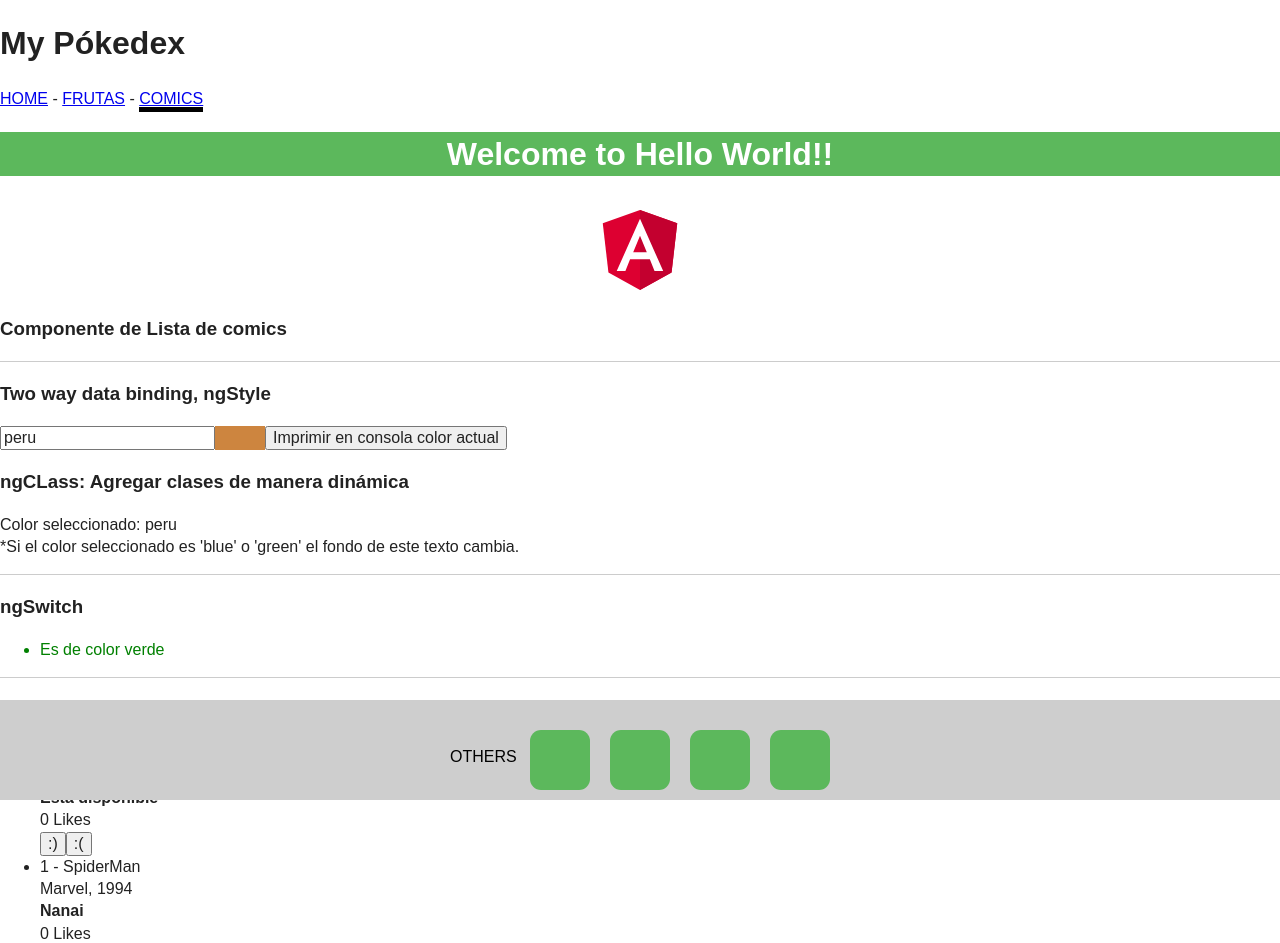
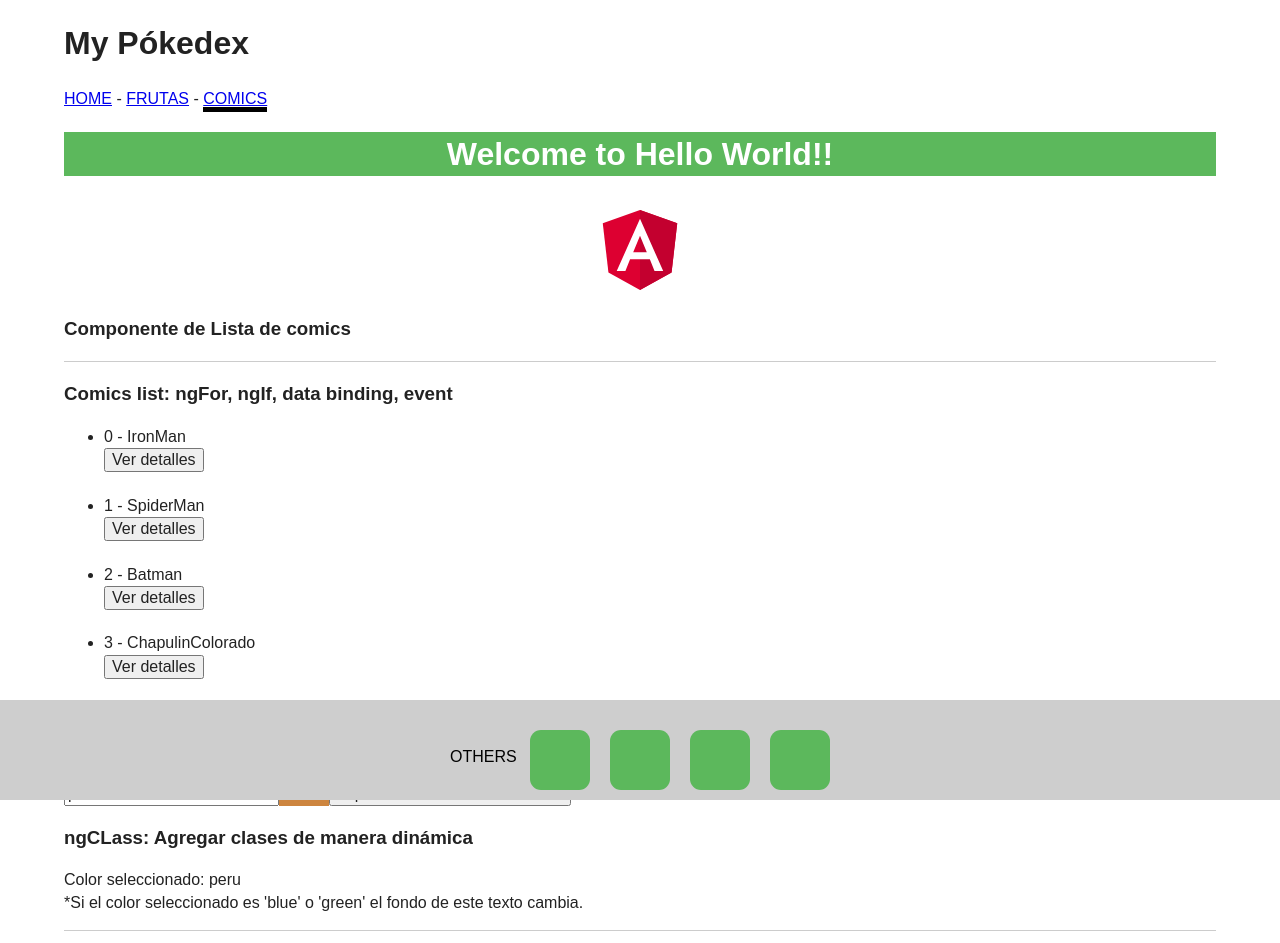
Before and after one commit to dwa-team/pokedex-angular5, an Angular app: page /comics in a window 1280 px wide. Shown: the top 943 px of the page. Built offline with nearby package versions, Linux system fonts and the light colour scheme.

Commit message:
adding url params o comiclist view and http services

```diff
--- a/src/app/app.module.ts
+++ b/src/app/app.module.ts
@@ -2,6 +2,7 @@ import { BrowserModule } from '@angular/platform-browser';
 import { NgModule } from '@angular/core';
 import { FormsModule } from '@angular/forms';
 import { routing, appRoutingProviders } from './app.routing';
+import { HttpModule } from '@angular/http';
 
 import { AppComponent } from './app.component';
 import { FrutasComponent } from './frutas/frutas.component';
@@ -21,7 +22,8 @@ import { HomeComponent } from './home/home.component';
   imports: [
     BrowserModule,
     FormsModule,
-    routing
+    routing,
+    HttpModule
   ],
   providers: [],
   bootstrap: [AppComponent]
--- a/src/app/app.routing.ts
+++ b/src/app/app.routing.ts
@@ -8,6 +8,7 @@ import { HomeComponent } from './home/home.component';
 const appRoutes: Routes = [
     { path:'', component:HomeComponent },
     { path:'comics', component:ComicListComponent },
+    { path:'comics/:ident', component:ComicListComponent },
     { path:'frutas', component:FrutasComponent },
     { path:'home', component:HomeComponent }
     // { path:'**', component:FrutasComponent }
--- a/src/app/comic-list/comic-list.component.html
+++ b/src/app/comic-list/comic-list.component.html
@@ -1,5 +1,34 @@
 
 <h3>{{ titleComicsComponents }}</h3>
+
+<div *ngIf="parametro">
+  <button (click)="volerAtras()">Atrás</button>
+  <p>Parámetro de la url: {{parametro}}</p>
+  <ul>
+      <li>
+        <div>{{parametro}} - {{comics[parametro].nombre}}</div>
+        <div>{{comics[parametro].editorial}}, {{comics[parametro].fechaPublicacion}} </div>
+        <div *ngIf="comics[parametro].isok == true"> <b>Está disponible</b></div>
+        <div *ngIf="comics[parametro].isok == false"> <b>Nanai</b></div>
+        <div>{{comics[parametro].likes}} Likes</div>
+        <button (click)="gestionarLike(parametro, true)">:)</button>
+        <button (click)="gestionarLike(parametro, false)">:(</button>
+        <br>
+      </li>
+    </ul>
+</div>
+
+<div *ngIf="!parametro">
+  <hr>
+  <h3>Comics list: ngFor, ngIf, data binding, event</h3>
+  <ul>
+    <li *ngFor="let comic of comics; let i = index">
+      <div>{{i}} - {{comic.nombre}}</div>
+      <button (click)="verDetalles(i)"> Ver detalles</button>
+      <br>
+      <br>
+    </li>
+  </ul>
 
   <hr>
   <h3>Two way data binding, ngStyle</h3>
@@ -30,22 +59,8 @@
     <li *ngSwitchCase="'blue'" [ngStyle]="{color:myColor}">Es de color azul</li>
     <li *ngSwitchCase="'green'" [ngStyle]="{color:myColor}">Es de color verde</li>
   </ul>
+</div>
 
-
-<hr>
-<h3>Comics list: ngFor, ngIf, data binding, event</h3>
-<ul>
-  <li *ngFor="let comic of comics; let i = index">
-    <div>{{i}} - {{comic.nombre}}</div>
-    <div>{{comic.editorial}}, {{comic.fechaPublicacion}} </div>
-    <div *ngIf="comic.isok == true"> <b>Está disponible</b></div>
-    <div *ngIf="comic.isok == false"> <b>Nanai</b></div>
-    <div>{{comic.likes}} Likes</div>
-    <button (click)="gestionarLike(i, true)">:)</button>
-    <button (click)="gestionarLike(i, false)">:(</button>
-    <br>
-  </li>
-</ul>
 
 <br>
 <br>
--- a/src/app/comic-list/comic-list.component.ts
+++ b/src/app/comic-list/comic-list.component.ts
@@ -14,6 +14,7 @@ export class ComicListComponent implements OnInit {
   public comics:Array<ComicElement>;
   public myColor:string;
   public color_seleccionado:string;
+  public parametro: string;
 
   constructor(
     private _route: ActivatedRoute,
@@ -30,16 +31,9 @@ export class ComicListComponent implements OnInit {
   }
 
   ngOnInit() {
-    // Diferenciando let y var
-    let uno = 1;
-    var dos = 3;
-
-    if(uno === 1) {
-      let uno = 67;
-      // var uno = 67;
-      // console.log("DENTRO DEL IF " +  uno);
-    }
-    // console.log("FUERA DEL IF " + uno);
+    this._route.params.forEach((params:Params) => {
+      this.parametro = params['ident'];
+    });
   }
 
   myEvent(event){
@@ -59,5 +53,12 @@ export class ComicListComponent implements OnInit {
     console.log(this.color_seleccionado);
   }
 
+  verDetalles(_index) {
+    this._router.navigate(['/comics/'+_index]);
+  }
+
+  volerAtras() {
+    this._router.navigate(['/comics']);
+  }
 
 }
--- a/src/app/home/home.component.html
+++ b/src/app/home/home.component.html
@@ -27,6 +27,8 @@
   </li>
 </ul>
 
+<hr>
+<p>*Este componente está comunicandose vía HTTP con la API de JSONPlaceholder (ver consola)</p>
 
 <br>
 <br>
--- a/src/app/home/home.component.ts
+++ b/src/app/home/home.component.ts
@@ -1,12 +1,13 @@
 import { Component, OnInit } from '@angular/core';
 import { Router, ActivatedRoute, Params } from '@angular/router';
 import { RopaService } from '../services/ropa.service'
+import { PeticionService } from '../services/peticion.service'
 
 @Component({
   selector: 'app-home',
   templateUrl: './home.component.html',
   styleUrls: ['./home.component.scss'],
-  providers: [RopaService]
+  providers: [RopaService, PeticionService]
 })
 export class HomeComponent implements OnInit {
 
@@ -19,12 +20,24 @@ export class HomeComponent implements OnInit {
     private _router: Router,
 
     // Services
-    private _ropaService: RopaService
+    private _ropaService: RopaService,
+    private _peticionService: PeticionService
   ){}
 
   ngOnInit() {
+    // Llamando al servicio _ropaService
     this.listado_ropa = this._ropaService.getRopa();
-    console.log (this.listado_ropa);
+
+    // Llamando al servicio _peticionService
+    this._peticionService.getArticulos().subscribe(
+      result => {
+        console.log(result);
+      },
+      error => {
+        var errorMsj = <any>error;
+        console.log(errorMsj);
+      }
+    );
   }
 
   guardarPrenda() {
--- /dev/null
+++ b/src/app/services/peticion.service.ts
@@ -0,0 +1,18 @@
+import { Injectable } from '@angular/core';
+import { Http, Response, Headers } from '@angular/http';
+import 'rxjs/add/operator/map';
+import { Observable } from 'rxjs/Observable';
+
+@Injectable()
+export class PeticionService {
+    public url: string;
+
+    constructor( private _http:Http ){
+        this.url = "https://jsonplaceholder.typicode.com/posts";
+    }
+
+    getArticulos() {
+        return this._http.get(this.url)
+            .map(res => res.json());
+    }
+}
--- a/src/styles.scss
+++ b/src/styles.scss
@@ -3,6 +3,10 @@
 @import "styles/general/normalize";
 @import "styles/general/fuentes";
 
+body {
+    width: 90%;
+    margin: 0 auto;
+}
 
 .classActive {
     border-bottom: 5px solid black;
```
Lines whose indentation alone changed are shown as unchanged.
